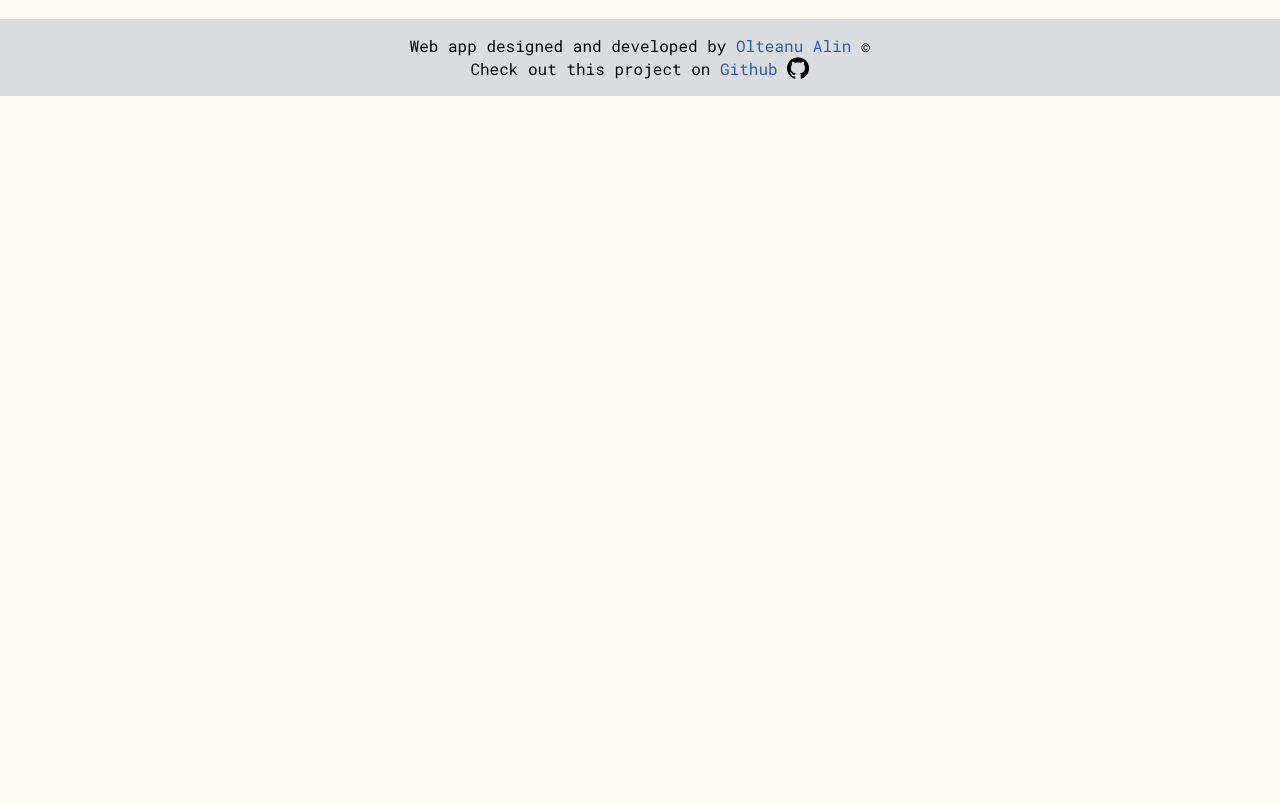
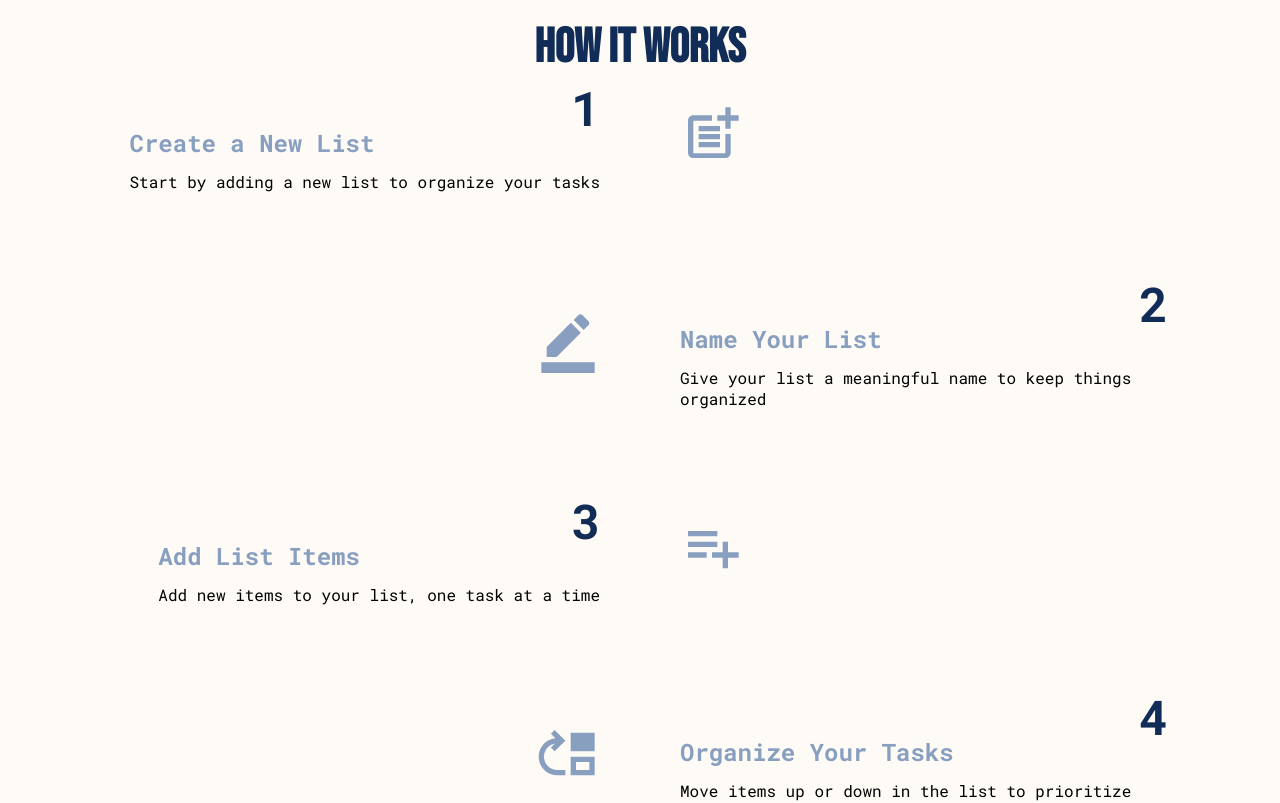
Before and after one commit to alin1k/React-ToDoList, a React (Create React App) app: page / in a window 1280 px wide. Shown: the part 1020-1823 px from the top of the page. Before the commit the page ends 1116 px from the top, so only its background shows below. Built offline with nearby package versions, Linux system fonts and the light colour scheme.

Commit message:
Added 'How it Works' section on the homepage

```diff
--- a/src/components/Home/Home.css
+++ b/src/components/Home/Home.css
@@ -6,7 +6,7 @@
     'Ubuntu', 'Cantarell', 'Fira Sans', 'Droid Sans', 'Helvetica Neue';
 }
 
-.font-header{
+.font-heading{
   font-family: "Bebas Neue", sans-serif;
 }
 
@@ -42,7 +42,7 @@
 }
 
 .color-secondary{
-  color: #cccfd4;
+  color: #889fc0;
 }
 
 .color-accent{
@@ -106,6 +106,18 @@ a.btn{
   gap: 2rem;
 }
 
+.gap-3{
+  gap: 3rem;
+}
+
+.gap-5{
+  gap: 5rem;
+}
+
+.row-gap-5{
+  row-gap: 5rem;
+}
+
 .p-1{
   padding: 1rem;
 }
@@ -115,7 +127,7 @@ a.btn{
   height: 4rem !important;
 }
 
-.cards-header{
+.heading{
   text-align: center;
   font-size: 3rem;
 }
@@ -155,6 +167,37 @@ a.btn{
   width: 100%;
 }
 
+.number-heading{
+  color: #102C57;
+  font-size: 3rem;
+}
+
+.grid-2{
+  display: grid;
+  grid-template-columns: 1fr;
+  justify-items: center;
+  align-items: center;
+}
+
+.number-subheading{
+  color: #889fc0;
+  font-size: 1.5rem;
+  margin-top: -0.75rem;
+  margin-bottom: 0.75rem;
+}
+
+.text-center{
+  text-align: center;
+}
+
+.text-end{
+  text-align: end;
+}
+
+.hiw-icon{
+  display: none !important;
+}
+
 @media only screen and (min-width: 535px){
   .header-content{
     text-align: start;
@@ -166,9 +209,28 @@ a.btn{
     display: grid;
     grid-template-columns: 1fr 1fr 1fr;
   }
+
+  .grid-2{
+    grid-template-columns: 1fr 1fr;
+    position: relative;
+  }
+
+  .grid-2 :nth-child(odd){
+    justify-self: end;
+  }
+
+  .grid-2 :nth-child(even){
+    justify-self: start;
+  }
+
+  .hiw-icon{
+    display: block !important;
+  }
+
   .home{
     padding: 3rem 3rem;
   }
+
   .header-grid{
     display: grid;
     grid-template-columns: 60% 40%;
--- a/src/components/Home/Home.jsx
+++ b/src/components/Home/Home.jsx
@@ -5,6 +5,11 @@ import ArticleIcon from '@mui/icons-material/Article';
 import TrendingUpIcon from '@mui/icons-material/TrendingUp';
 import SentimentVerySatisfiedIcon from '@mui/icons-material/SentimentVerySatisfied';
 import {ReactComponent as Ilustration} from "./ilustration.svg"
+import PlaylistAddIcon from '@mui/icons-material/PlaylistAdd';
+import BorderColorIcon from '@mui/icons-material/BorderColor';
+import PostAddIcon from '@mui/icons-material/PostAdd';
+import MoveUpIcon from '@mui/icons-material/MoveUp';
+import ChecklistIcon from '@mui/icons-material/Checklist';
 
 function Home() {
   return (
@@ -29,7 +34,7 @@ function Home() {
 
 
       <div className="m-top-5 container" id='main-content'>
-        <h1 className='cards-header color-primary font-header'>Why use a To-Do List?</h1>
+        <h1 className='heading color-primary font-heading'>Why use a To-Do List?</h1>
         <div className="grid-3 gap-2 m-top-2 container">
           <div className="card p-1">
             <ArticleIcon className='icon-size-4 color-primary'/>
@@ -51,6 +56,52 @@ function Home() {
         </div>
       </div>
 
+      <h1 className="heading color-primary font-heading m-top-5">How It Works</h1>
+
+      <div className="container grid-2 gap-5 row-gap-5">
+
+        <div className='text-end'>
+          <h2 className="number-heading">1</h2>
+          <h3 className='number-subheading'>Create a New List</h3>
+          <p className='text'>Start by adding a new list to organize your tasks</p>
+        </div>
+
+        <PostAddIcon className='icon-size-4 color-secondary hiw-icon'/>
+
+        <BorderColorIcon className='icon-size-4 color-secondary hiw-icon' />
+
+        <div>
+          <h2 className="number-heading">2</h2>
+          <h3 className='number-subheading'>Name Your List</h3>
+          <p className='text'>Give your list a meaningful name to keep things organized</p>
+        </div>
+
+        <div className='text-end '>
+          <h2 className="number-heading">3</h2>
+          <h3 className='number-subheading'>Add List Items</h3>
+          <p className='text'>Add new items to your list, one task at a time</p>
+        </div>
+
+        <PlaylistAddIcon className='icon-size-4 color-secondary hiw-icon'/>
+
+        <MoveUpIcon className='icon-size-4 color-secondary hiw-icon'/>
+
+        <div>
+          <h2 className="number-heading">4</h2>
+          <h3 className='number-subheading'>Organize Your Tasks</h3>
+          <p className='text'>Move items up or down in the list to prioritize your tasks</p>
+        </div>
+
+        <div className='text-end '>
+          <h2 className="number-heading">5</h2>
+          <h3 className='number-subheading'>Check Off Completed Tasks</h3>
+          <p className='text'>Mark tasks as complete by checking them off your list</p>
+        </div>
+
+        <ChecklistIcon className='icon-size-4 color-secondary hiw-icon'/>
+      </div>
+
+
 
     </div>
   )
```
